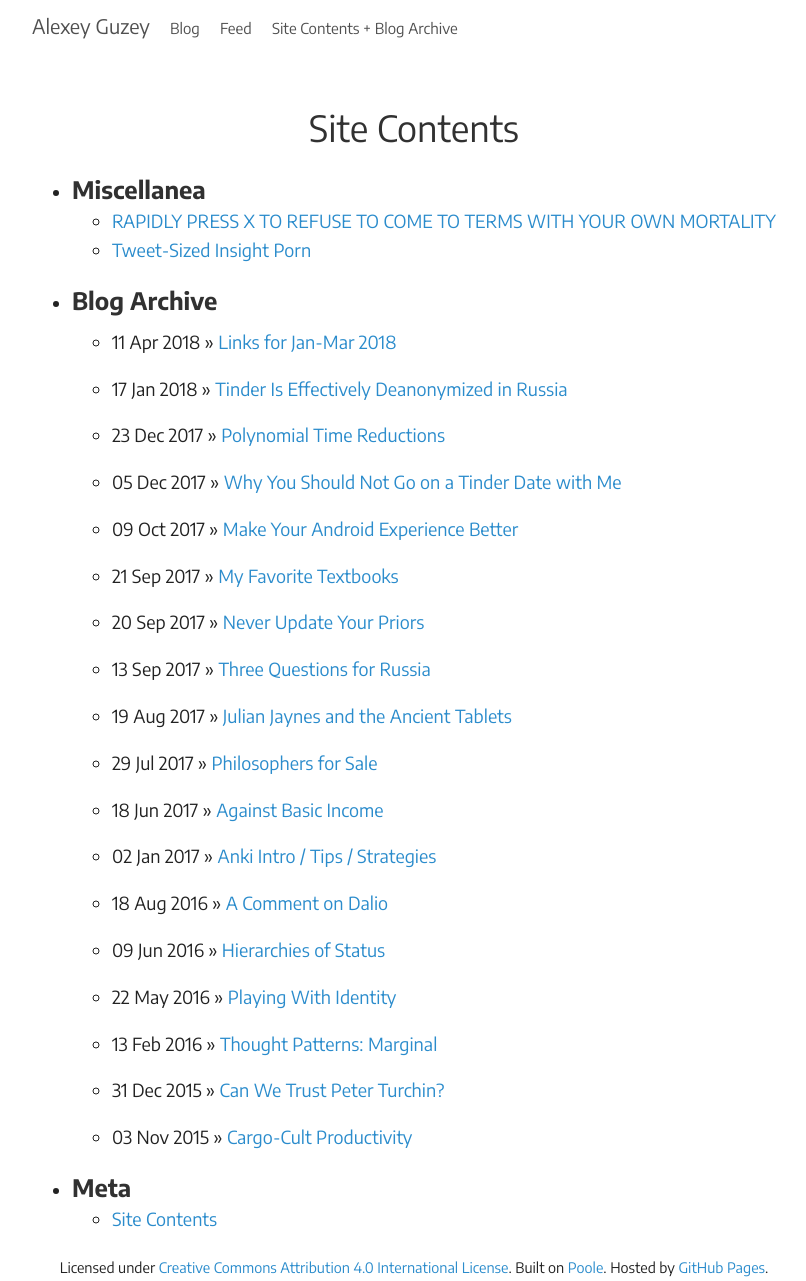
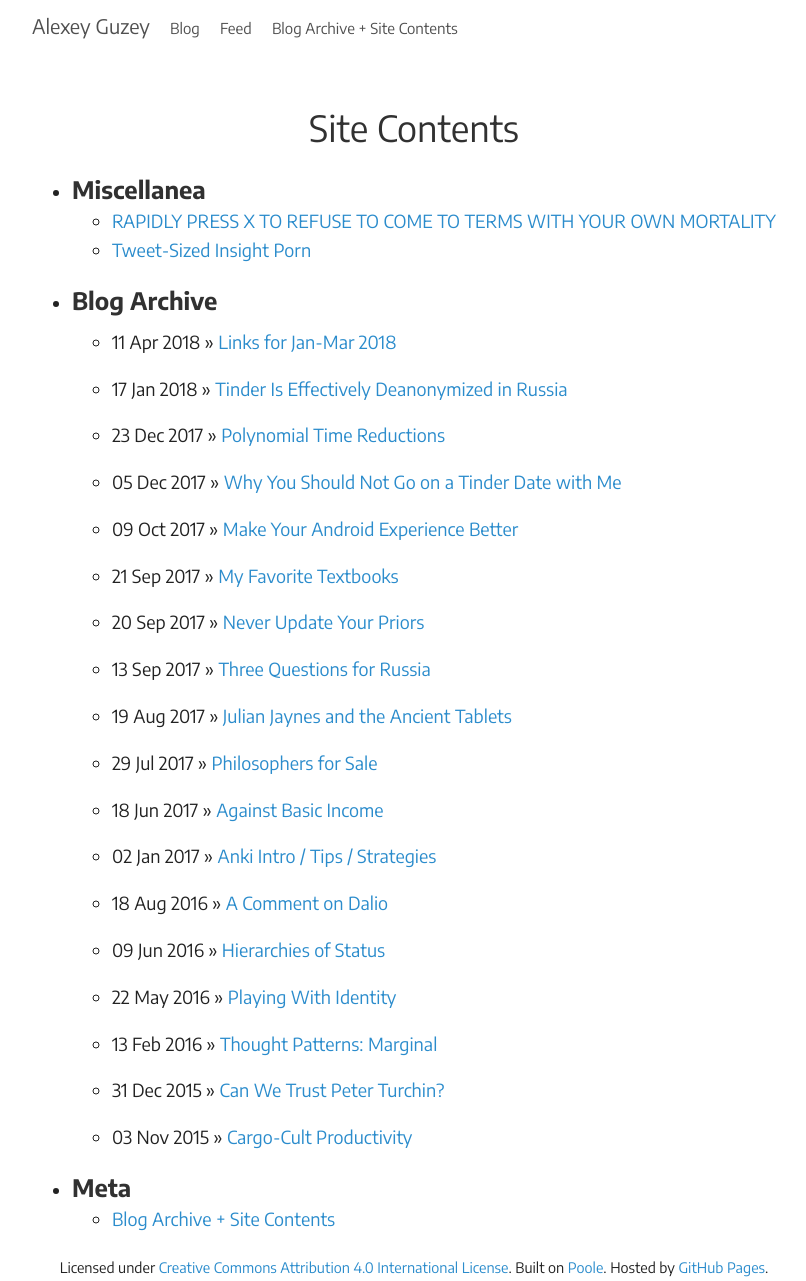
Before and after one commit to guzey/guzey.github.io1, a Jekyll site: the page built from site-contents.md, in a window 1280 px wide. Shown: the whole page, without its empty margins (226-1032 px from the left). Built offline with Jekyll 4.4.1, drawn with Linux system fonts in a browser that asks for light colours; a style sheet for code colours, icons or effects is not loaded.

Commit message:
minor edits

```diff
--- a/_config.yml
+++ b/_config.yml
@@ -4,7 +4,7 @@
 # Setup
 title:               Alexey Guzey
 url:                 http://guzey.com
-paginate:            5
+paginate:            10
 paginate_path: 	     "/blog/page:num"
 
 author:
@@ -16,7 +16,7 @@
 pages_list:
   Blog: '/blog'
   Feed: '/atom.xml'
-  Site Contents + Blog Archive: '/site-contents'
+  Blog Archive + Site Contents: '/site-contents'
 
 # Plugins
 plugins:
--- a/site-contents.md
+++ b/site-contents.md
@@ -16,4 +16,4 @@
 
 
 - ## Meta
-    - [Site Contents]()
+    - [Blog Archive + Site Contents]()
```
